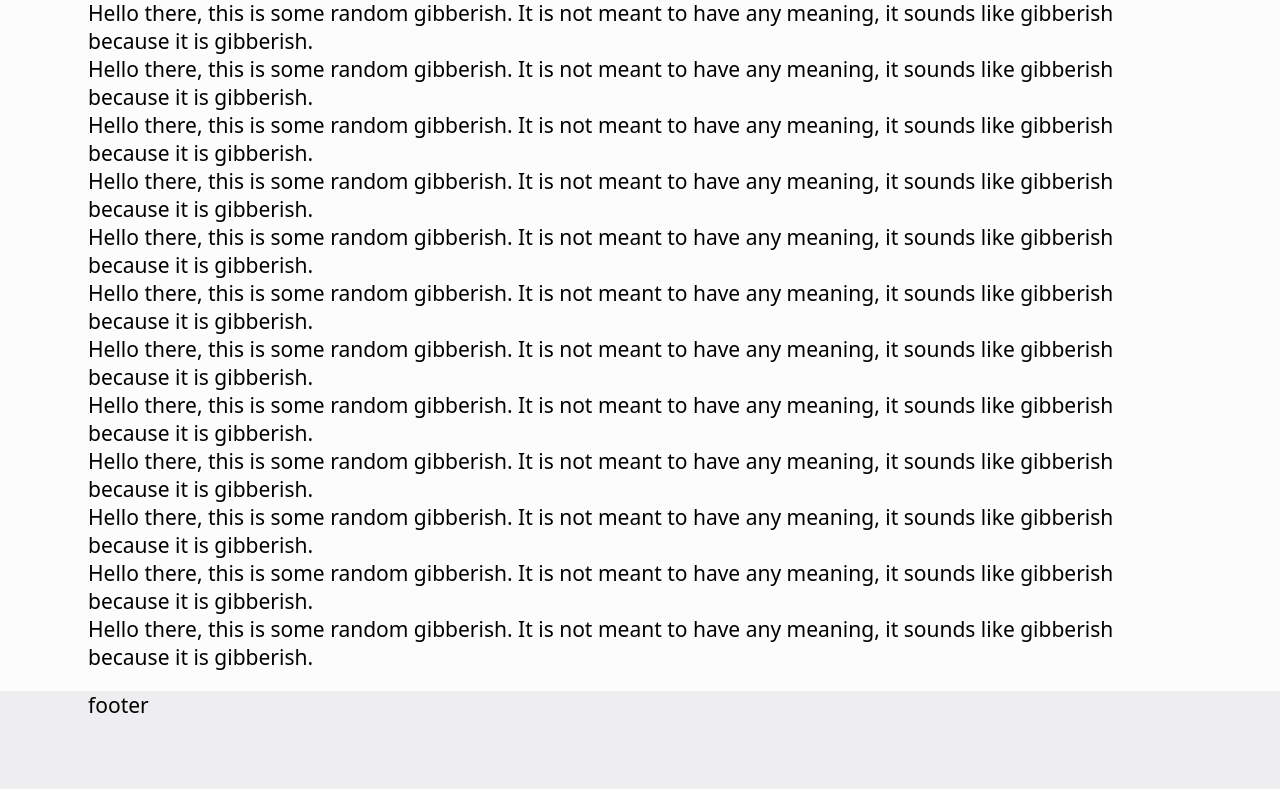
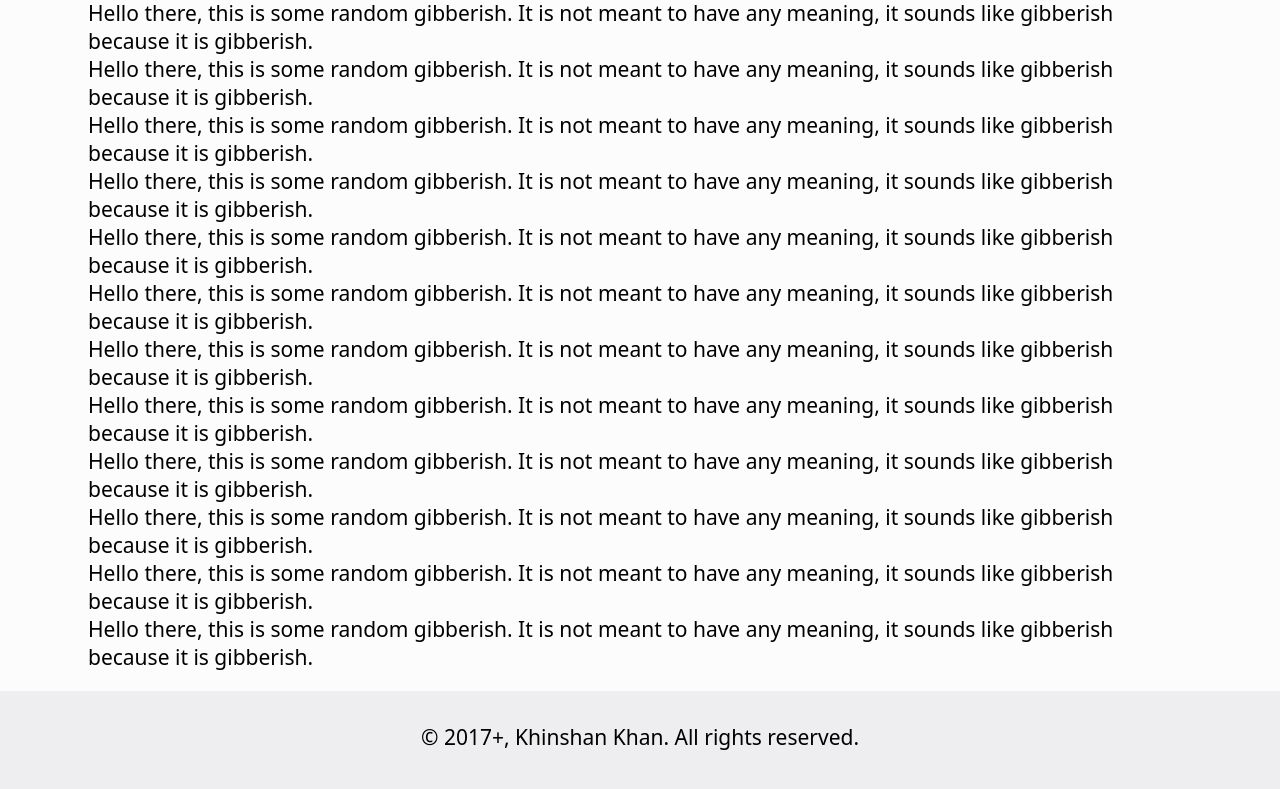
Before and after one commit to khinshankhan/www, a Next.js app: page /about in a window 1280 px wide. Shown: the part 3995-4784 px from the top of the page. Before the commit the page ends 4714 px from the top, so only its background shows below. Built offline with nearby package versions, Linux system fonts and the light colour scheme; what tailwindcss-hyphens would draw is missing.

Commit message:
add simple footer

```diff
--- a/components/layouts/base/footer.tsx
+++ b/components/layouts/base/footer.tsx
@@ -1,7 +1,21 @@
 import React from "react"
 
-export function Footer() {
-  return <div className="page-container">footer</div>
+import { info } from "config"
+import { cx } from "lib/utils"
+
+export function Footer({ isHero }: { isHero?: boolean }) {
+  return (
+    <>
+      {isHero && (
+        <div role="presentation" className="page-container h-0.5 w-[70%] bg-theme-placeholder" />
+      )}
+      <footer className={cx("page-container bg-theme-bg pt-8 pb-10", isHero && "mt-5")}>
+        <p className="text-center">
+          &copy; {info.startYear}+, {info.fullname}. All rights reserved.
+        </p>
+      </footer>
+    </>
+  )
 }
 
 export default Footer
--- a/components/layouts/base/index.tsx
+++ b/components/layouts/base/index.tsx
@@ -10,7 +10,7 @@ interface BaseLayoutProps {
   children: ReactNode
 }
 
-export function BaseLayout({ children }: BaseLayoutProps) {
+export function BaseLayout({ isHero, children }: BaseLayoutProps) {
   return (
     <Fragment>
       <div className={"relative z-base flex min-h-[87vh] flex-col xs:min-h-[96vh]"}>
@@ -18,7 +18,7 @@ export function BaseLayout({ children }: BaseLayoutProps) {
         {children}
       </div>
       <ScrollToTop />
-      <Footer />
+      <Footer isHero={isHero} />
     </Fragment>
   )
 }
--- /dev/null
+++ b/config/index.tsx
@@ -0,0 +1,4 @@
+export const info = {
+  fullname: "Khinshan Khan",
+  startYear: 2017,
+}
```
